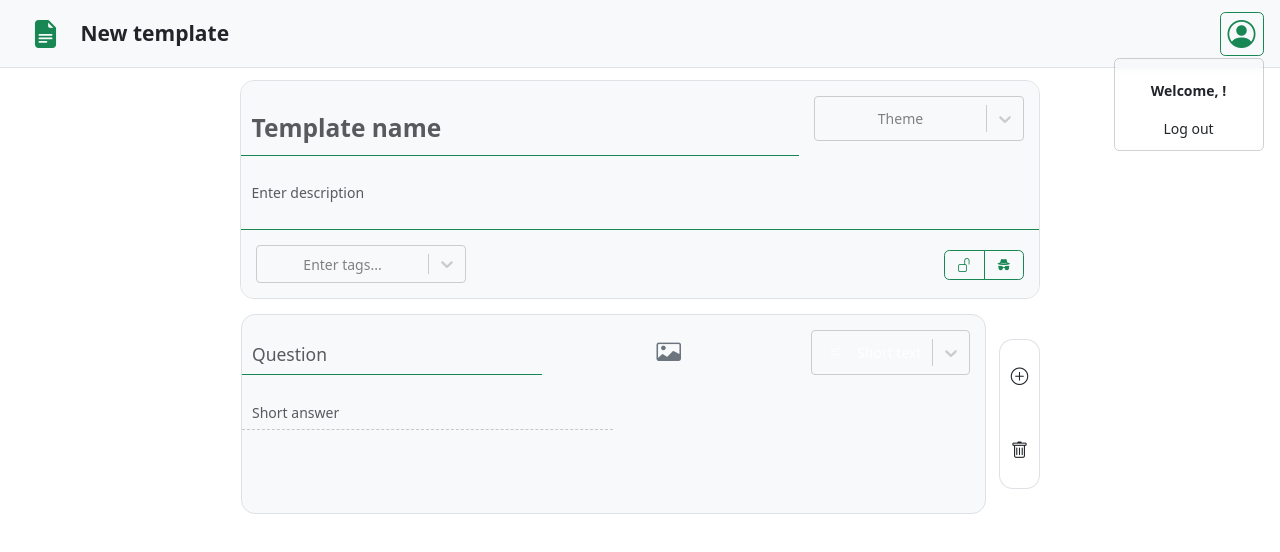
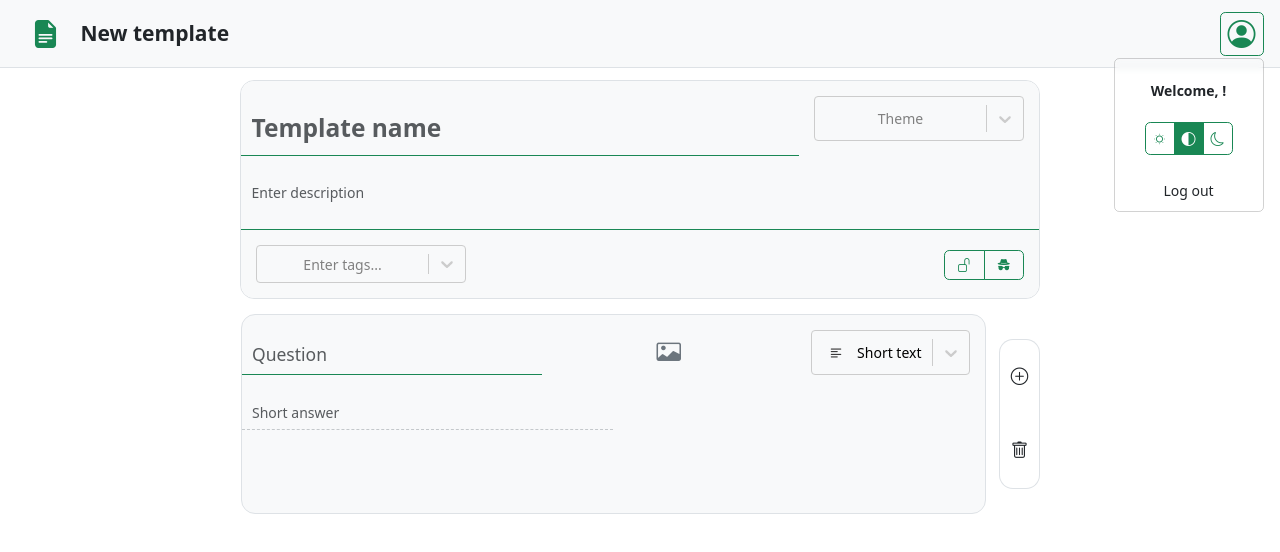
Before and after one commit to thoyoin/course-project, a React (Create React App) app in the folder client/: page /CreateTemplate in a window 1280 px wide. Both pictures are taken after a click on the link 1241 px from the left and 33 px from the top of the page. Shown: the top 552 px of the page. Built offline with nearby package versions, Linux system fonts and the light colour scheme.

Commit message:
added themes

```diff
--- a/client/public/index.html
+++ b/client/public/index.html
@@ -1,5 +1,5 @@
 <!DOCTYPE html>
-<html lang="en" data-bs-theme='light'>
+<html lang="en" data-bs-theme='auto'>
   <head>
     <meta charset="utf-8" />
     <meta name="viewport" content="width=device-width, initial-scale=1" />
--- a/client/src/components/CreateTemplate.js
+++ b/client/src/components/CreateTemplate.js
@@ -2,10 +2,10 @@ import React, { useState, useRef } from 'react'
 import Select from 'react-select';
 import makeAnimated from 'react-select/animated';
 import Creatable from 'react-select/creatable';
+import LogOutBtn from './LogOutBtn';
 
 
 const CreateTemplate = () => {
-    const name = localStorage.getItem('name');
     const [description, setDescription] = useState('');
     const [optionError, setOptionError] = useState('');
     const [typeError, setTypeError] = useState('');
@@ -20,6 +20,12 @@ const CreateTemplate = () => {
         }
     ]);
     const fileInputRef = useRef();
+
+    const [colorMode, setColorMode] = useState(localStorage.getItem('theme'))
+
+    React.useEffect(() => {
+        setColorMode(colorMode)
+    }, []);
 
     const items = [
         {value: 'short text',
@@ -78,25 +84,7 @@ const CreateTemplate = () => {
                 <div className='ms-4'>
                     <h4 className='fw-bold m-0'>New template</h4>
                 </div>
-                <div className='dropdown ms-3 p-0 ms-auto' style={{width:'50px'}}>
-                    <a data-bs-toggle='dropdown' href='#' className='btn text-success px-2 py-0'>
-                        <i className="bi bi-person-circle fs-2 m-0 p-0"></i>
-                    </a>
-                    <ul className='dropdown-menu dropdown-menu-end bg-transparent bg-opacity-50' style={{width:'150px', backdropFilter:'blur(3px)'}}>
-                        <li>
-                            <p className='text-center my-3 fw-bolder'>Welcome, {name}!</p>
-                            <button
-                                className='btn btn-outline-success dropdown-item text-center'
-                                onClick={()=> {
-                                    localStorage.removeItem('token');
-                                    window.location.href = '/';
-                                }}
-                            >
-                                Log out
-                            </button>
-                        </li>
-                    </ul>
-                </div>
+                <LogOutBtn/>
             </div>
             <div className='d-flex flex-column justify-content-start align-items-center'>
                 <div style={{maxWidth:'800px', minHeight:'170px', marginTop:'80px'}} className='bg-body w-100 text-center border rounded-4 mx-3 d-flex flex-column justify-content-start'>
@@ -110,6 +98,15 @@ const CreateTemplate = () => {
                                     isClearable={false}
                                     placeholder="Theme"
                                     classNamePrefix="react-select"
+                                    theme={(theme) => ({
+                                        ...theme,
+                                        colors: {
+                                            ...theme.colors,
+                                            primary:'rgba(123, 122, 122, 0.38)',
+                                            primary50:'rgba(123, 122, 122, 0.38)',
+                                            neutral80: colorMode === 'dark' ? 'white' : 'black'
+                                        }
+                                    })}
                                     styles={{
                                         container: (base) => ({
                                             ...base,
@@ -169,6 +166,16 @@ const CreateTemplate = () => {
                                             placeholder='Enter tags...'
                                             isMulti
                                             options={tags}
+                                            theme={(theme) => ({
+                                                ...theme,
+                                                colors: {
+                                                    ...theme.colors,
+                                                    primary:'rgba(123, 122, 122, 0.38)',
+                                                    primary50:'rgba(123, 122, 122, 0.38)',
+                                                    neutral80: colorMode === 'dark' ? 'white' : 'black',
+                                                    neutral10: 'transparent'
+                                                }
+                                            })}
                                             styles={{
                                                 container: (base) => ({
                                                     ...base,
@@ -201,11 +208,11 @@ const CreateTemplate = () => {
                                             }}
                                         />
                                         <div style={{height:'30px', margin:'15px 15px 0 0', width:'80px'}} className="btn-group" role="group" aria-label="Basic radio toggle button group">
-                                            <input type="radio" className="btn-check" name="btnradio" id="btnradio1" autocomplete="off"/>
-                                            <label className="btn btn-outline-success p-1" for="btnradio1"><i className="bi bi-unlock"></i></label>
+                                            <input type="radio" className="btn-check" name="btnradio" id="public" autocomplete="off"/>
+                                            <label className="btn btn-outline-success p-1" htmlFor="public"><i className="bi bi-unlock"></i></label>
 
-                                            <input type="radio" className="btn-check" name="btnradio" id="btnradio2" autocomplete="off"/>
-                                            <label className="btn btn-outline-success p-1" for="btnradio2"><i className="bi bi-incognito"></i></label>
+                                            <input type="radio" className="btn-check" name="btnradio" id="private" autocomplete="off"/>
+                                            <label className="btn btn-outline-success p-1" htmlFor="private"><i className="bi bi-incognito"></i></label>
                                         </div>
                                     </div>
                             </div>
@@ -290,7 +297,7 @@ const CreateTemplate = () => {
                                                     ...theme.colors,
                                                     primary:'rgba(123, 122, 122, 0.38)',
                                                     primary50:'rgba(123, 122, 122, 0.38)',
-                                                    neutral80: 'white'
+                                                    neutral80: colorMode === 'dark' ? 'white' : 'black'
                                                 }
                                             })}
                                             onChange={(selected) => {
--- /dev/null
+++ b/client/src/components/LogOutBtn.js
@@ -0,0 +1,55 @@
+import React from 'react'
+
+const LogOutBtn = () => {
+    const name = localStorage.getItem('name')
+    const [currentTheme, setCurrentTheme] = React.useState(localStorage.getItem('theme') || 'auto');
+
+    const setTheme = (theme) => {
+        if (theme === 'auto') {
+            document.documentElement.setAttribute('data-bs-theme', 'light')
+            localStorage.setItem('theme', 'auto')
+        } else {
+            document.documentElement.setAttribute('data-bs-theme', theme)
+            localStorage.setItem('theme', theme)
+        }
+        setCurrentTheme(theme)
+    }
+
+    React.useEffect(() => {
+        setTheme(currentTheme);
+    }, []);
+
+    return (
+        <div className='dropdown ms-auto p-0' style={{width:'50px'}}>
+            <a data-bs-toggle='dropdown' href='#' className='btn text-success px-2 py-0'>
+                <i className="bi bi-person-circle fs-2 m-0 p-0"></i>
+            </a>
+            <ul className='dropdown-menu dropdown-menu-end bg-transparent bg-opacity-50' style={{width:'150px', backdropFilter:'blur(3px)'}}>
+                <li className='text-center'>
+                    <p className='text-center mt-3 mb-4 fw-bolder'>Welcome, {name}!</p>
+                    <div className="btn-group mb-4" role="group" aria-label="Basic radio toggle button group">
+                        <input type="radio" className="btn-check" name="btnradio" id="light" autoComplete="off" onClick={() => setTheme('light')} checked={currentTheme === 'light'}/>
+                        <label className="btn btn-outline-success px-2" htmlFor="light"><i className="bi bi-brightness-low"></i></label>
+
+                        <input type="radio" className="btn-check" name="btnradio" id="auto" autoComplete="off" onClick={() => setTheme('auto')} checked={currentTheme === 'auto'}/>
+                        <label className="btn btn-outline-success px-2" htmlFor="auto"><i className="bi bi-circle-half"></i></label>
+
+                        <input type="radio" className="btn-check" name="btnradio" id="dark" autoComplete="off" onClick={() => setTheme('dark')} checked={currentTheme === 'dark'}/>
+                        <label className="btn btn-outline-success px-2" htmlFor="dark"><i className="bi bi-moon"></i></label>
+                    </div>
+                    <button
+                        className='btn btn-outline-success dropdown-item text-center'
+                        onClick={()=> {
+                            localStorage.removeItem('token');
+                            window.location.href = '/';
+                        }}
+                    >
+                        Log out
+                    </button>
+                </li>
+            </ul>
+        </div>
+    )
+}
+
+export default LogOutBtn
```
Also changed, not shown: client/src/components/MainPage.js (+2 -31 lines).
